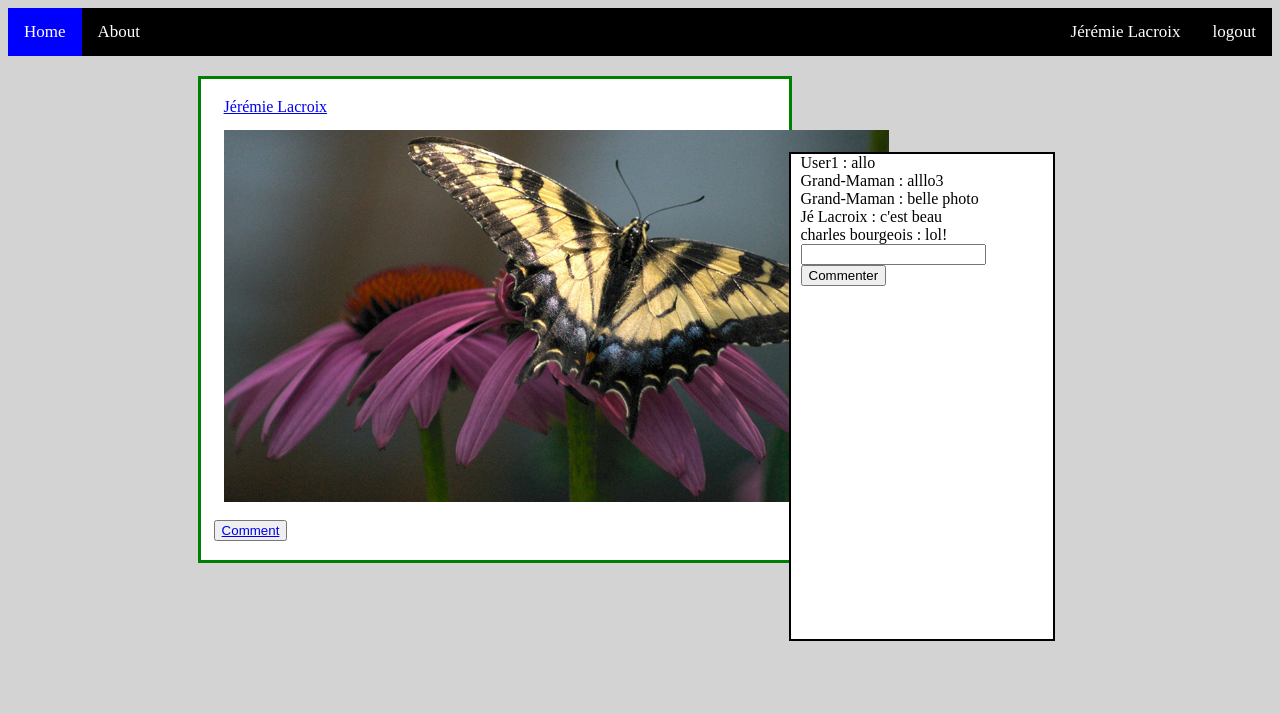
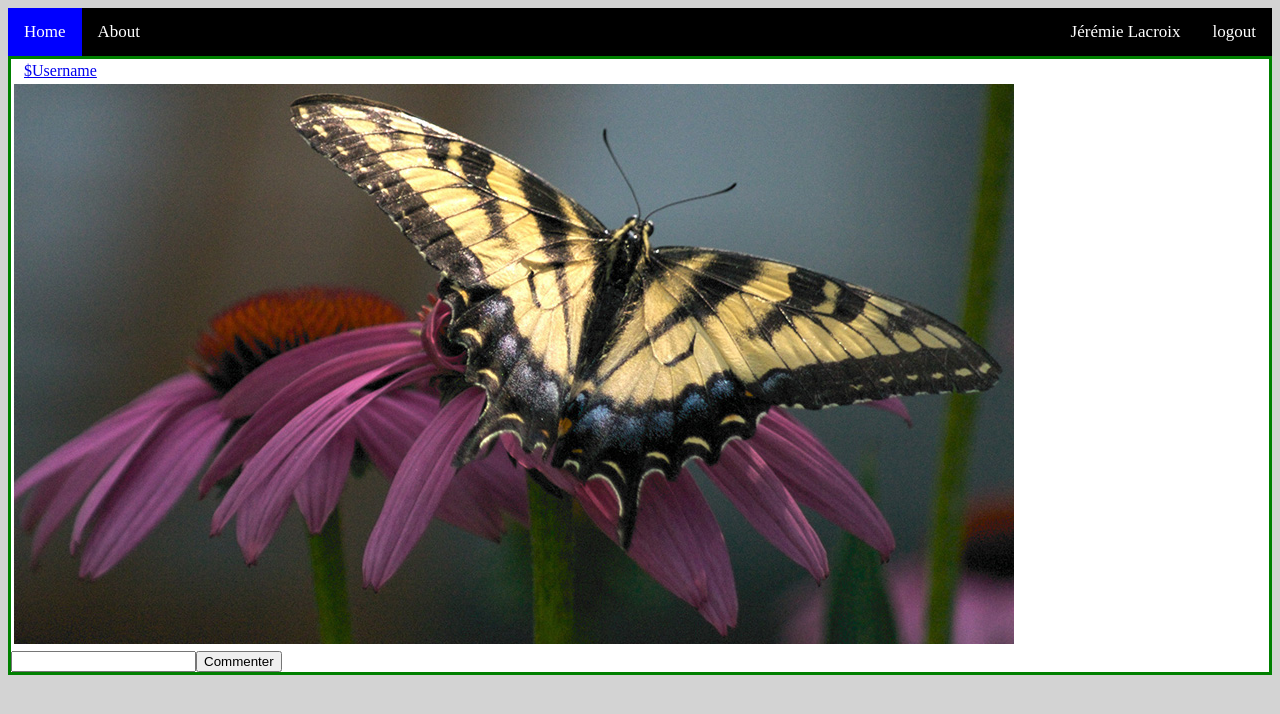
Before and after one commit to JeremieLacroix21/CLG-TP_PHP-PDO, a PHP site: page /PhotoVue.php in a window 1280 px wide. Shown: the top 714 px of the page. Run offline with PHP 8.4, Linux system fonts and the light colour scheme.

Commit message:
photovue

```diff
--- a/PHP/CSS.PhotoVue.css
+++ b/PHP/CSS.PhotoVue.css
@@ -34,37 +34,8 @@ body{
 /*Class for the picture div*/
 div.photolist{
 	background-color:white;
-	position:relative;
-	top:20px;
-	bottom:20px;
-	margin-left:15%;
-	width: 45%;
 	border: 3px solid green;
-	padding-left:10px;
-	padding-right:10px;
+}
+.photo{
 
 }
-.photo{
-	display: block;
-  margin-left: auto;
-  margin-right: auto;
-  width: 100%;
-
-}
-
-.commentcontainer{
-	width:200px;
-	height:485px;
-	background-color:white;
-	position:relative;
-	margin-left:61.75%;
-	margin-top:-30.95%;
-	width:20%;
-	border:2px solid black;
-	padding-left:10px;
-}
-.comment{
-
-
-
-}
--- a/PHP/PhotoVue.php
+++ b/PHP/PhotoVue.php
@@ -34,53 +34,19 @@
 
 <Post>
 <div class="photolist">
-<p>
-<?php
-if($connecter==false){
-	echo "you are offline please";
-	echo	"<a href='#login'>login</a>";
-	echo  "to see pictures";
-}
-else {
-	echo "
 	<div class='photo'>
 		<table>
 			<tr>
 				<td><a href='#User' style='padding:10px;'>$Username</a></tb>
-				</tr>
-				<tr>
-				<td><img src='allo.jpg' style='width:665px; padding:10px;padding-left:10px;'></tb>
-				</tr>
-				<tr>
-				<td><button type='button'><a href='#picture'>Comment</a></button></tb>
+			</tr>
+			<tr>
+				<td><img src='images/allo.jpg'></tb>
 			</tr>
 		</table>
-	</div>";
+	</div>
 
-}
-?>
+	<input type ="text"><input type="Submit" value="Commenter">
 
-
-</p>
+	<br>
 </div>
-<div class="commentcontainer">
-	<div class="comment">
-	User1 : allo
-	<div>
-	<div class="comment">
-	Grand-Maman : alllo3
-	<div>
-	<div class="comment">
-	Grand-Maman : belle photo
-	<div>
-	<div class="comment">
-	Jé Lacroix : c'est beau
-	<div>
-	<div class="comment">
-	charles bourgeois : lol!
-	<div>
-
-
-<input type ="text"><input type="Submit" value="Commenter">
-
 </Post>
```
